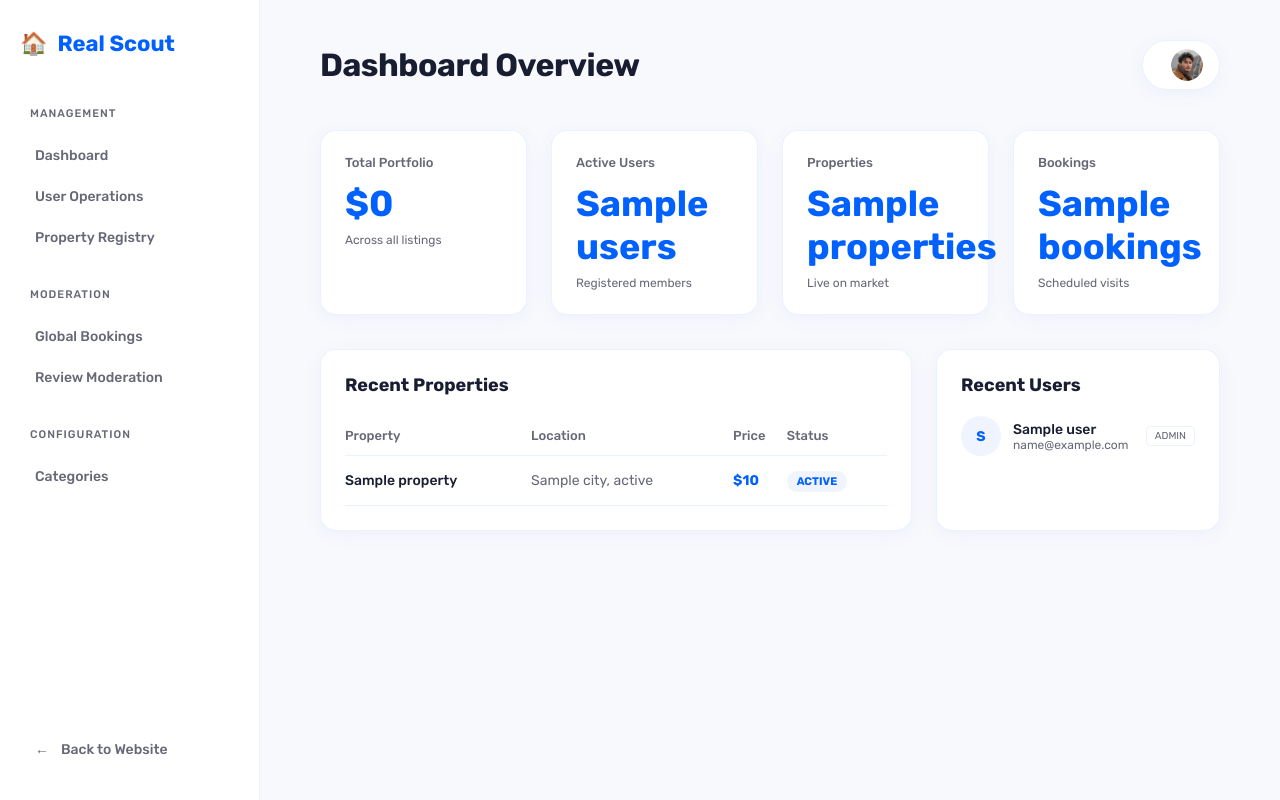
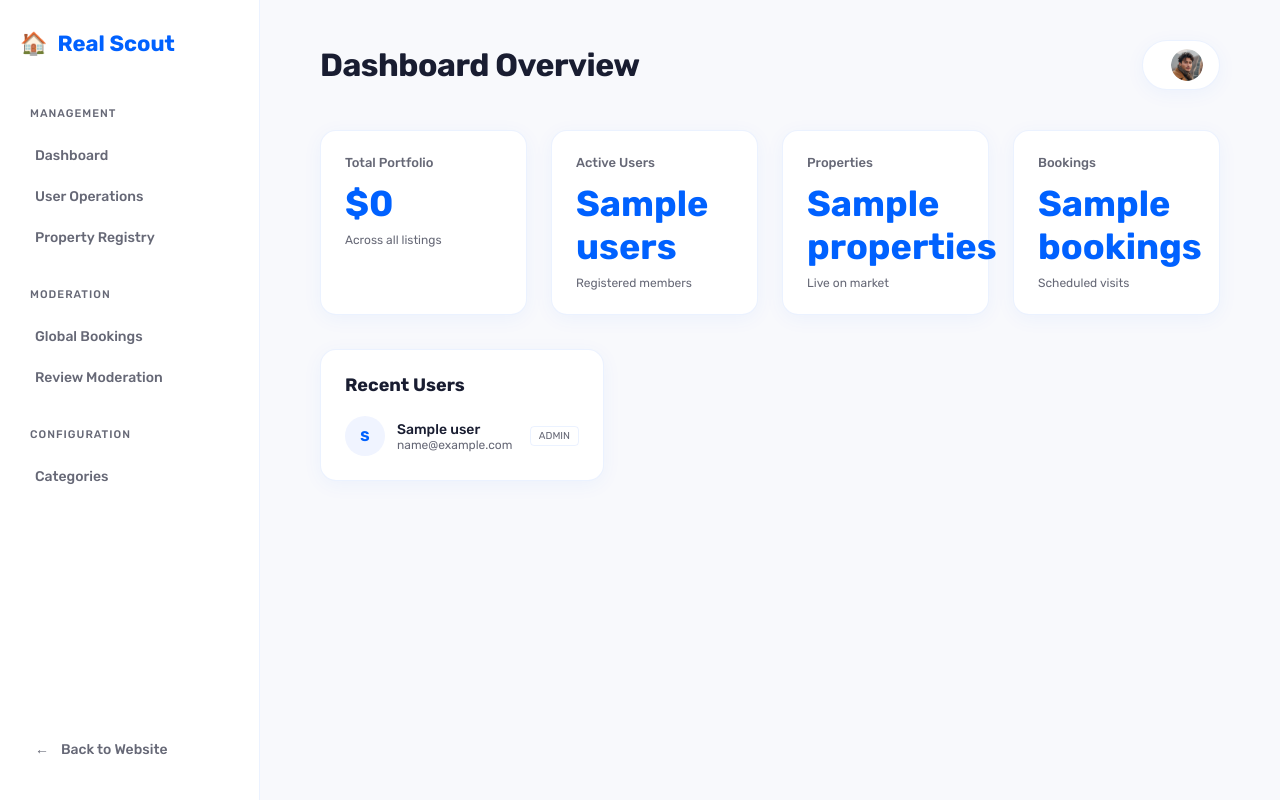
Before and after one commit to ErenYea9er69/AIRBNB, a Symfony app: template restate-web/templates/admin/dashboard.html.twig in a window 1280 px wide. Run offline with Twig, Linux system fonts and the light colour scheme; the template is opened without the code that fills it: most values are stand-ins (such as "Sample title", 1, 10 or a date in 2020); some libraries are stand-ins or nearby versions.

Commit message:
fix the home page

```diff
--- a/restate-web/src/Controller/AdminController.php
+++ b/restate-web/src/Controller/AdminController.php
@@ -44,12 +44,10 @@ class AdminController extends AbstractController
         ];
 
         $recentUsers = $userRepository->findBy([], ['id' => 'DESC'], 5);
-        $recentProperties = $propertyRepository->findBy([], ['id' => 'DESC'], 5);
 
         return $this->render('admin/dashboard.html.twig', [
             'stats' => $stats,
             'recentUsers' => $recentUsers,
-            'recentProperties' => $recentProperties,
         ]);
     }
 
--- a/restate-web/src/Controller/MainController.php
+++ b/restate-web/src/Controller/MainController.php
@@ -19,8 +19,6 @@ class MainController extends AbstractController
         $categoryId = $request->query->get('category');
         $activeCategory = $categoryId ? $categoryRepository->find($categoryId) : null;
 
-        $latestProperties = $propertyRepository->findBy([], ['id' => 'DESC'], 5);
-
         $criteria = $activeCategory ? ['category' => $activeCategory] : [];
         $recommendations = $propertyRepository->findBy($criteria, ['rating' => 'DESC'], 10);
 
@@ -28,7 +26,6 @@ class MainController extends AbstractController
         $agents = $entityManager->getRepository(\App\Entity\Agent::class)->findBy([], ['id' => 'DESC'], 5);
 
         return $this->render('main/index.html.twig', [
-            'latestProperties' => $latestProperties,
             'recommendations' => $recommendations,
             'categories' => $categories,
             'activeCategoryId' => $categoryId,
--- a/restate-web/templates/admin/dashboard.html.twig
+++ b/restate-web/templates/admin/dashboard.html.twig
@@ -31,33 +31,6 @@
         <div style="font-size: 12px; color: var(--text-dim); margin-top: 8px;">Scheduled visits</div>
     </div>
 
-    <!-- Recent Activity -->
-    <div class="card" style="grid-column: span 8; margin-top: 10px;">
-        <h3 style="margin-bottom: 20px; font-size: 18px;">Recent Properties</h3>
-        <table>
-            <thead>
-                <tr>
-                    <th>Property</th>
-                    <th>Location</th>
-                    <th>Price</th>
-                    <th>Status</th>
-                </tr>
-            </thead>
-            <tbody>
-                {% for property in recentProperties %}
-                <tr>
-                    <td style="font-weight: 500;">{{ property.title }}</td>
-                    <td style="color: var(--text-dim);">{{ property.city }}, {{ property.state }}</td>
-                    <td style="color: var(--primary); font-weight: 600;">${{ property.price|number_format }}</td>
-                    <td>
-                        <span style="font-size: 11px; padding: 4px 10px; background: var(--primary-bg); color: var(--primary); border-radius: 50px; font-weight: 600;">{{ property.status|upper }}</span>
-                    </td>
-                </tr>
-                {% endfor %}
-            </tbody>
-        </table>
-    </div>
-
     <div class="card" style="grid-column: span 4; margin-top: 10px;">
         <h3 style="margin-bottom: 20px; font-size: 18px;">Recent Users</h3>
         <div style="display: flex; flex-direction: column; gap: 20px;">
```
Also changed, not shown: restate-web/templates/main/index.html.twig (+0 -34 lines).
